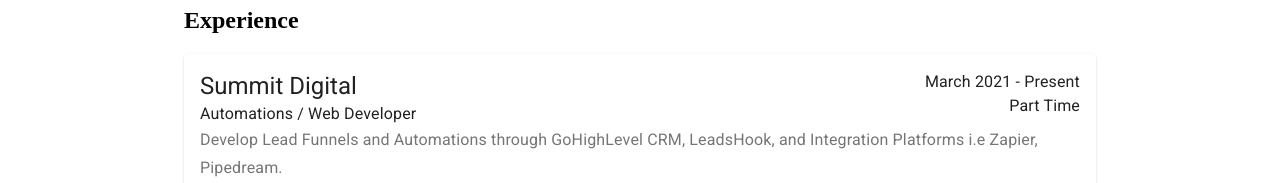
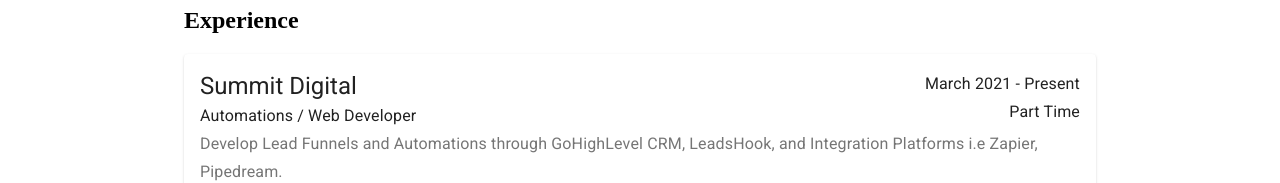
Before and after one commit to kielllll/web-portfolio, a Next.js app: page / in a window 1280 px wide. Shown: the part 750-933 px from the top of the page. Built offline with nearby package versions, Linux system fonts and the light colour scheme.

Commit message:
update: fixed Typography variant

```diff
--- a/components/Experience.js
+++ b/components/Experience.js
@@ -15,15 +15,15 @@
             <Typography component="h5" variant="h5">
               {company}
             </Typography>
-            <Typography component="subtitle1" color="textPrimary">
+            <Typography variant="subtitle1" color="textPrimary">
               {role}
             </Typography>
           </div>
           <div className={styles["header-child-right"]}>
-            <Typography component="subtitle1" color="textPrimary">
+            <Typography variant="subtitle1" color="textPrimary">
               {duration}
             </Typography>
-            <Typography component="subtitle1" color="textPrimary">
+            <Typography variant="subtitle1" color="textPrimary">
               {jobType}
             </Typography>
           </div>
```
